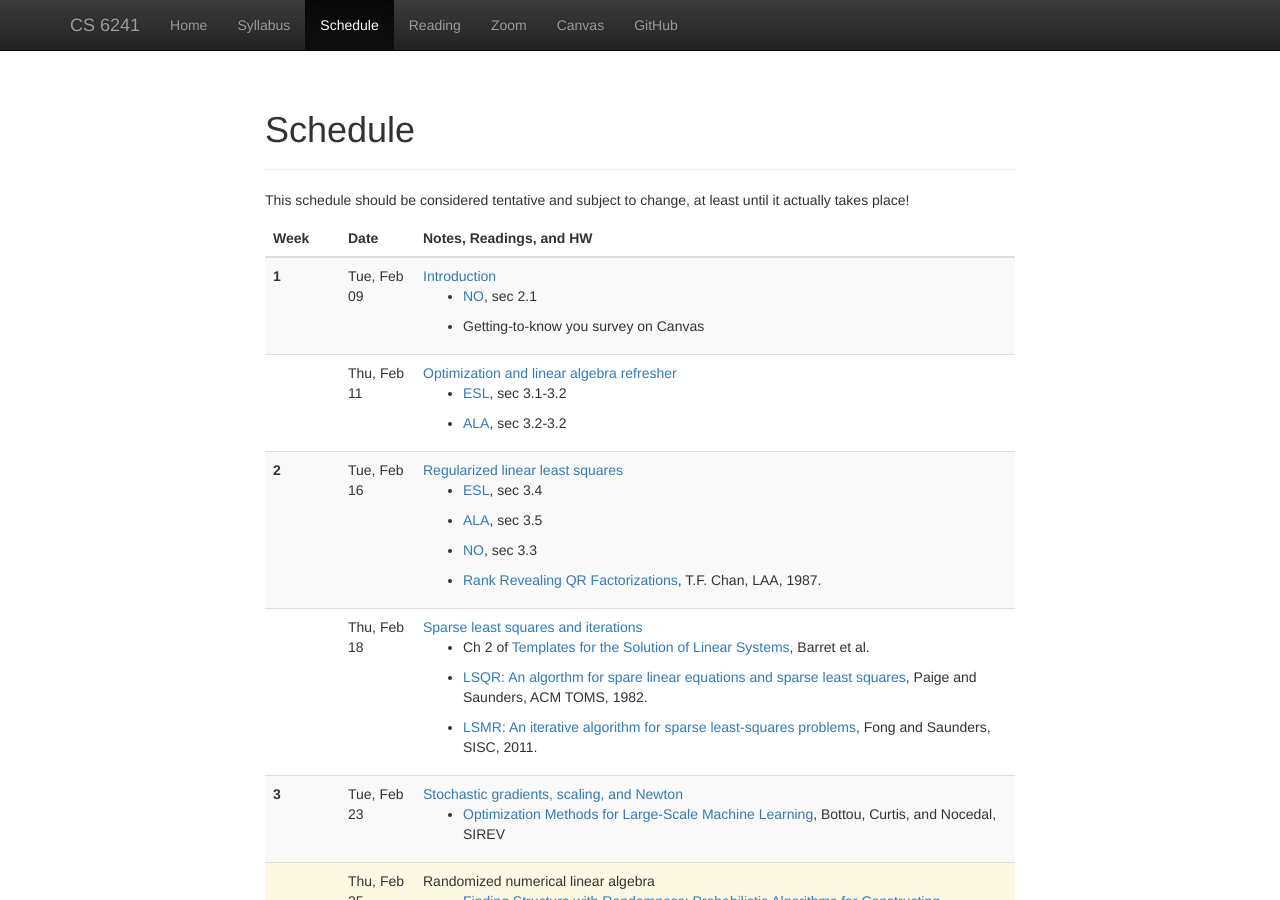
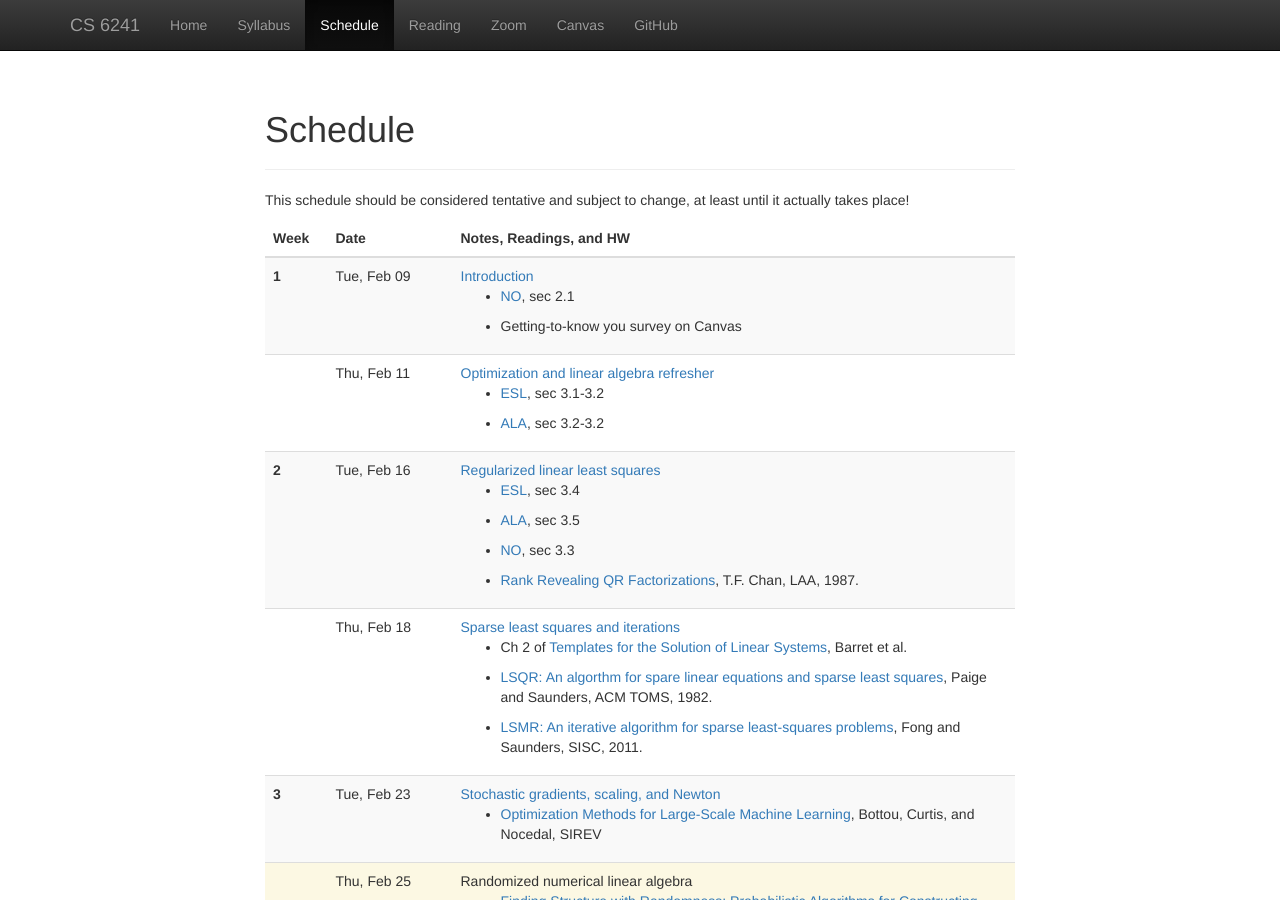
Before and after one commit to dbindel/cs6241-s21, a Jekyll site: the page built from web/schedule.html, in a window 1280 px wide and 900 px high. Built offline with Jekyll 4.4.1, drawn with Linux system fonts in a browser that asks for light colours; nearby versions of some CDN libraries.

Commit message:
Fix formatting.

```diff
--- a/web/schedule.html
+++ b/web/schedule.html
@@ -12,8 +12,8 @@ layout: main
   <table class="table table-striped">
     <colgroup>
       <col class="col-xs-1">
-      <col class="col-xs-1">
-      <col class="col-xs-8">
+      <col class="col-xs-2">
+      <col class="col-xs-9">
     </colgroup>
     <thead>
       <tr>
```
